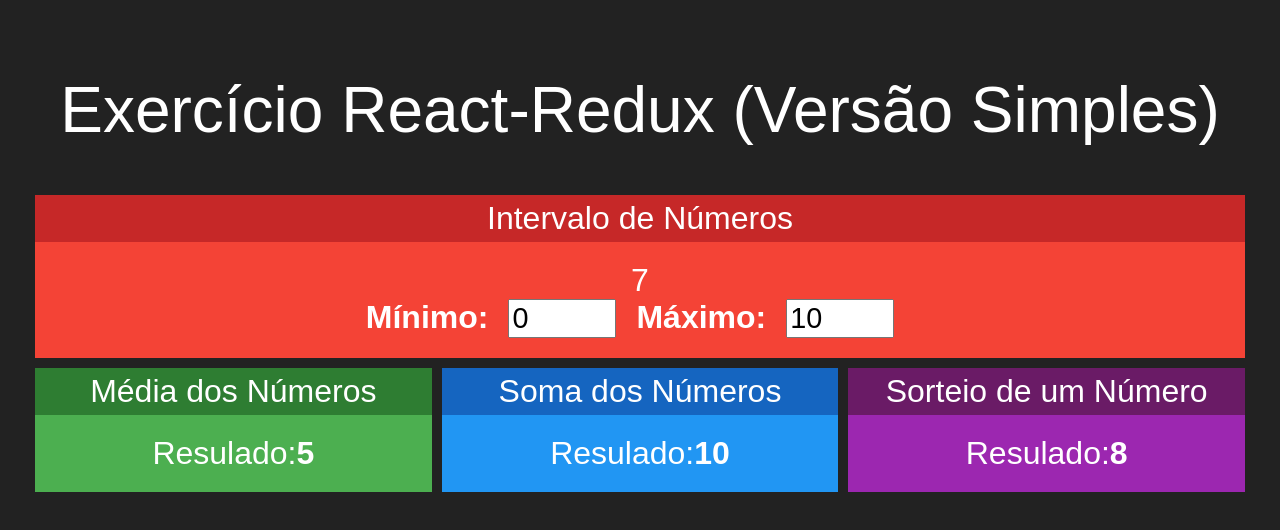
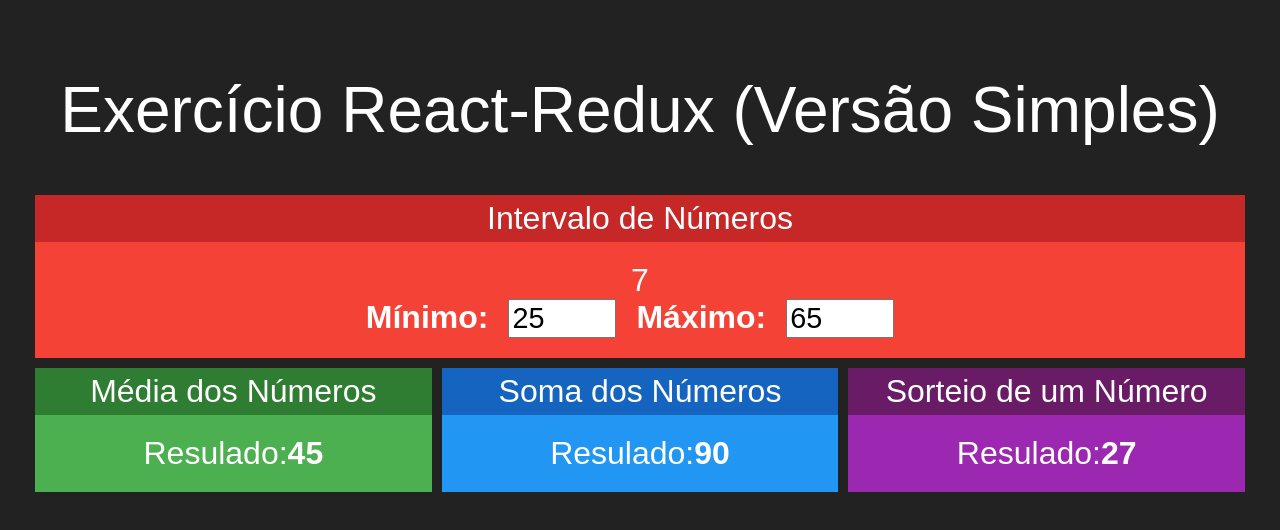
Before and after one commit to anaBeatrizWalker/gerenciamentoDeEstado, a React (Create React App) app: page / in a window 1280 px wide. Shown: the top 530 px of the page. Built offline with nearby package versions, Linux system fonts and the light colour scheme.

Commit message:
Implementação SEM Redux

```diff
--- a/src/App.js
+++ b/src/App.js
@@ -1,4 +1,4 @@
-import logo from './logo.svg';
+import React, { useState } from 'react'
 import './App.css';
 
 import Intervalo from './components/Intervalo';
@@ -7,17 +7,23 @@
 import Sorteio from './components/Sorteio';
 
 function App() {
+
+  const [min, setMin] = useState(25)
+  const [max, setMax] = useState(65)
+
   return (
     <div className="App">
       <h1>Exercício React-Redux (Versão Simples)</h1>
       <div className='linha'>
-        <Intervalo></Intervalo>
+        <Intervalo min={min} max={max}
+          onMinChanged={setMin} onMaxChanged={setMax}
+        ></Intervalo>
       </div>
 
       <div className='linha'>
-        <Media></Media>
-        <Soma></Soma>
-        <Sorteio></Sorteio>
+        <Media min={min} max={max}></Media>
+        <Soma min={min} max={max}></Soma>
+        <Sorteio min={min} max={max}></Sorteio>
       </div>
     </div>
   );
--- a/src/components/Intervalo.jsx
+++ b/src/components/Intervalo.jsx
@@ -3,16 +3,21 @@
 import Card from './Card'
 
 export default props =>{
+
+    const { min, max } = props
+
     return (
         <Card title='Intervalo de Números' red>7
             <div className='Intervalo'>
                 <span>
                     <strong>Mínimo:</strong>
-                    <input type="number" value={0} readOnly/>
+                    <input type="number" value={min}
+                        onChange={e => props.onMinChanged(+e.target.value)}/>
                 </span>
                 <span>
                     <strong>Máximo:</strong>
-                    <input type="number" value={10} readOnly/>
+                    <input type="number" value={max}
+                        onChange={e => props.onMaxChanged(+e.target.value)}/>
                 </span>
             </div>
         </Card>
--- a/src/components/Media.jsx
+++ b/src/components/Media.jsx
@@ -2,12 +2,17 @@
 import Card from './Card'
 
 export default props =>{
+
+    const { max, min } = props
+    //const min = props.min
+    //const max = props.max
+
     return (
         <Card title='Média dos Números' green>
             <div>
                 <span>
                     <span>Resulado:</span>
-                    <strong>5</strong>
+                    <strong>{(max + min)/2}</strong>
                 </span>
             </div>
         </Card>
--- a/src/components/Soma.jsx
+++ b/src/components/Soma.jsx
@@ -2,12 +2,15 @@
 import Card from './Card'
 
 export default props =>{
+
+    const { max, min } = props
+
     return (
         <Card title='Soma dos Números' blue>
             <div>
                 <span>
                     <span>Resulado:</span>
-                    <strong>10</strong>
+                    <strong>{max + min}</strong>
                 </span>
             </div>
         </Card>
--- a/src/components/Sorteio.jsx
+++ b/src/components/Sorteio.jsx
@@ -2,12 +2,16 @@
 import Card from './Card'
 
 export default props =>{
+
+    const { max, min } = props
+    const aleatorio = parseInt(Math.random() * (max - min)) + min
+
     return (
         <Card title='Sorteio de um Número' purple>
             <div>
                 <span>
                     <span>Resulado:</span>
-                    <strong>8</strong>
+                    <strong>{aleatorio}</strong>
                 </span>
             </div>
         </Card>
```
